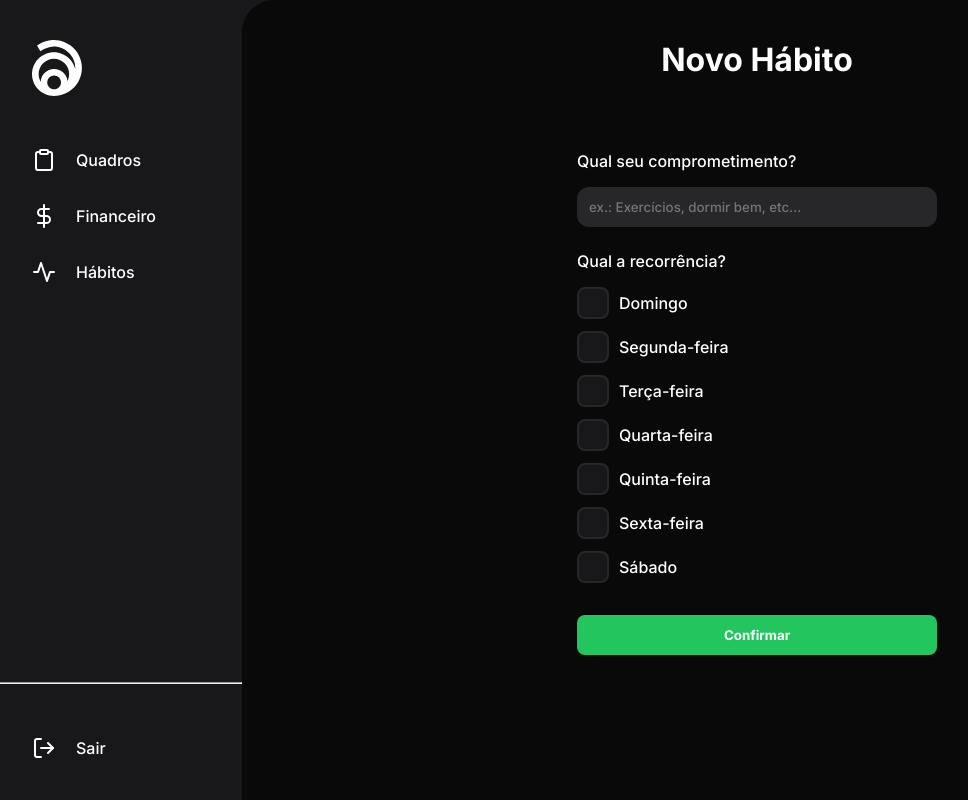
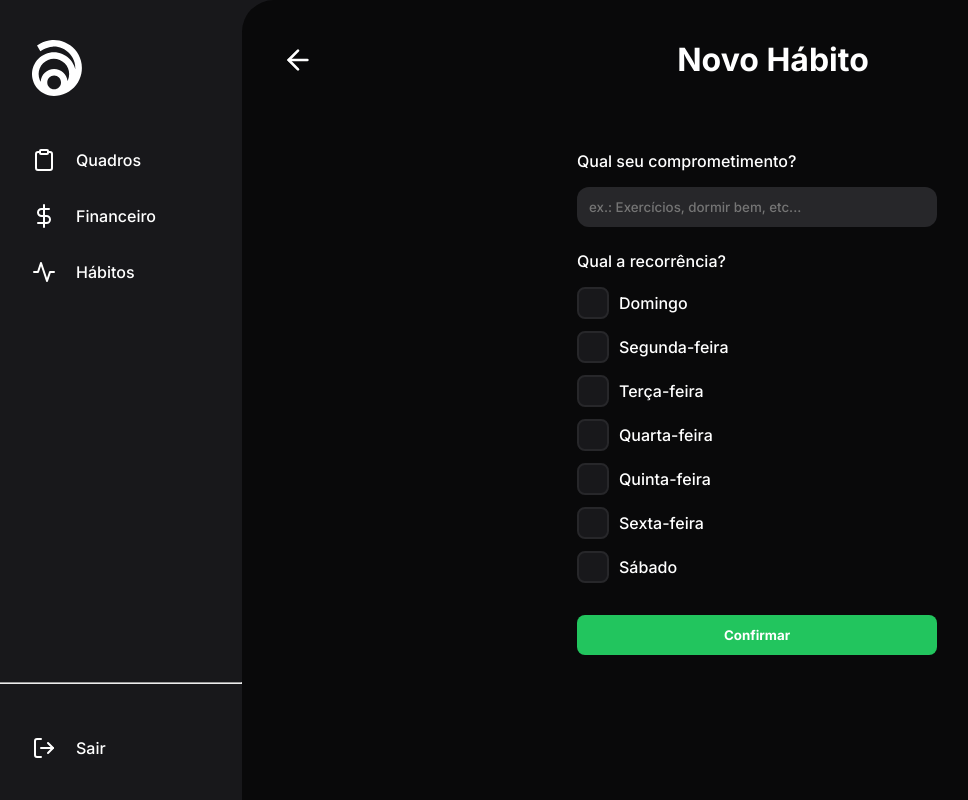
Before and after one commit to Joaopedromata/task-list, a React (Vite) app in the folder frontend/: page /create-habit in a window 1280 px wide. Shown: the whole page, without its empty margins (8-976 px from the left). Built offline with nearby package versions, Linux system fonts and the light colour scheme; no server answers.

Commit message:
redirect user after create habits

```diff
--- a/frontend/src/pages/CreateHabit/index.jsx
+++ b/frontend/src/pages/CreateHabit/index.jsx
@@ -5,6 +5,7 @@ import Checkbox from "../../components/Checkbox";
 import Button from "../../components/Button";
 import { useState } from "react";
 import api from "../../services/api";
+import { useNavigate } from "react-router-dom";
 
 const availableWeekDays = [
   "Domingo",
@@ -19,6 +20,7 @@ const availableWeekDays = [
 const CreateHabit = () => {
   const [title, setTitle] = useState("");
   const [weekDays, setWeekDays] = useState([]);
+  const navigate = useNavigate();
 
   const handleCreateHabit = async (event) => {
     event.preventDefault();
@@ -36,6 +38,8 @@ const CreateHabit = () => {
     setWeekDays([]);
 
     alert("Hábito criado com sucesso");
+
+    navigate("/habits");
   };
 
   const handleToggleWeekDay = (weekDay) => {
@@ -49,7 +53,7 @@ const CreateHabit = () => {
   };
 
   return (
-    <DefaultPage title="Novo Hábito">
+    <DefaultPage title="Novo Hábito" backTo="/habits">
       <form className="create-habit-container" onSubmit={handleCreateHabit}>
         <div className="create-habit-label">Qual seu comprometimento?</div>
         <Input
```
